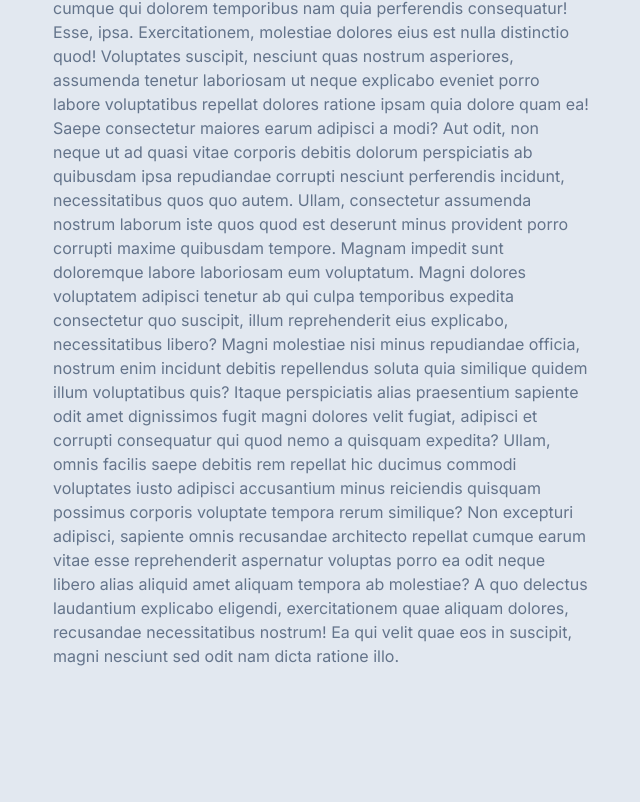
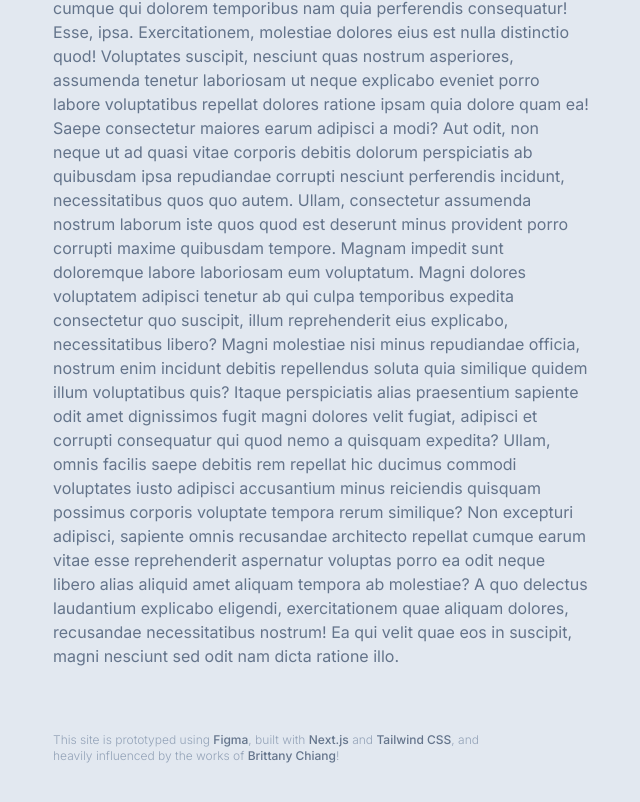
Before and after one commit to hongmei-codes/hongmei-codes.github.io, a Next.js app: page / in a window 1280 px wide. Shown: the part 588-1390 px from the top of the page, without its empty margins (595-1235 px from the left). Built offline with nearby package versions, Linux system fonts and the light colour scheme.

Commit message:
added footer

```diff
--- a/app/components/Content.tsx
+++ b/app/components/Content.tsx
@@ -1,61 +1,55 @@
 export default function Content() {
   return (
-    <main className="py-9 lg:py-24 lg:w-1/2">
     <section id="about" className="mb-16">
       <div className="sticky top-0 z-20 backdrop-blur py-4">
-          <h2 className="dark:text-slate-200 text-slate-600 font-bold">
-            ABOUT
-          </h2>
+        <h2 className="dark:text-slate-200 text-slate-600 font-bold">ABOUT</h2>
       </div>
       <p className="mb-4">
         Lorem ipsum dolor sit amet consectetur adipisicing elit. Consequuntur
         natus ea nulla! Odio consectetur nobis aut officia quis, labore ipsum
         perferendis corporis alias consequuntur accusantium accusamus libero!
         Vitae libero commodi quibusdam facere animi atque accusamus amet illo
-          sapiente explicabo sint placeat aliquam cum laudantium a rerum,
-          dolorem asperiores adipisci. Earum, quis eaque nostrum nulla ut ullam
-          iusto sapiente asperiores maiores ex nesciunt at saepe rerum a
-          obcaecati sunt, voluptate sequi! Magnam temporibus odit, soluta
-          nesciunt maiores, recusandae ipsum quae consequatur nulla, esse odio
-          dolor asperiores voluptatum inventore dolores iure quisquam. Neque
-          laboriosam optio laborum quo iure asperiores modi quas maxime
-          corporis, animi voluptatem nesciunt iusto explicabo sed vero
-          necessitatibus adipisci suscipit, enim fugiat nihil. Voluptate
-          doloremque vero iure odit beatae totam ipsum? Iure animi nulla
-          repudiandae dicta, ipsa placeat vitae at fugit repellendus veritatis
-          tempora nostrum deleniti quo ratione rem optio totam officia dolores,
-          quam ipsam magni est perspiciatis debitis nisi? Explicabo laboriosam
-          neque ea illo facere, molestias praesentium eos quis, dolores libero
-          id cumque qui dolorem temporibus nam quia perferendis consequatur!
-          Esse, ipsa. Exercitationem, molestiae dolores eius est nulla
-          distinctio quod! Voluptates suscipit, nesciunt quas nostrum
-          asperiores, assumenda tenetur laboriosam ut neque explicabo eveniet
-          porro labore voluptatibus repellat dolores ratione ipsam quia dolore
-          quam ea! Saepe consectetur maiores earum adipisci a modi? Aut odit,
-          non neque ut ad quasi vitae corporis debitis dolorum perspiciatis ab
-          quibusdam ipsa repudiandae corrupti nesciunt perferendis incidunt,
+        sapiente explicabo sint placeat aliquam cum laudantium a rerum, dolorem
+        asperiores adipisci. Earum, quis eaque nostrum nulla ut ullam iusto
+        sapiente asperiores maiores ex nesciunt at saepe rerum a obcaecati sunt,
+        voluptate sequi! Magnam temporibus odit, soluta nesciunt maiores,
+        recusandae ipsum quae consequatur nulla, esse odio dolor asperiores
+        voluptatum inventore dolores iure quisquam. Neque laboriosam optio
+        laborum quo iure asperiores modi quas maxime corporis, animi voluptatem
+        nesciunt iusto explicabo sed vero necessitatibus adipisci suscipit, enim
+        fugiat nihil. Voluptate doloremque vero iure odit beatae totam ipsum?
+        Iure animi nulla repudiandae dicta, ipsa placeat vitae at fugit
+        repellendus veritatis tempora nostrum deleniti quo ratione rem optio
+        totam officia dolores, quam ipsam magni est perspiciatis debitis nisi?
+        Explicabo laboriosam neque ea illo facere, molestias praesentium eos
+        quis, dolores libero id cumque qui dolorem temporibus nam quia
+        perferendis consequatur! Esse, ipsa. Exercitationem, molestiae dolores
+        eius est nulla distinctio quod! Voluptates suscipit, nesciunt quas
+        nostrum asperiores, assumenda tenetur laboriosam ut neque explicabo
+        eveniet porro labore voluptatibus repellat dolores ratione ipsam quia
+        dolore quam ea! Saepe consectetur maiores earum adipisci a modi? Aut
+        odit, non neque ut ad quasi vitae corporis debitis dolorum perspiciatis
+        ab quibusdam ipsa repudiandae corrupti nesciunt perferendis incidunt,
         necessitatibus quos quo autem. Ullam, consectetur assumenda nostrum
         laborum iste quos quod est deserunt minus provident porro corrupti
         maxime quibusdam tempore. Magnam impedit sunt doloremque labore
-          laboriosam eum voluptatum. Magni dolores voluptatem adipisci tenetur
-          ab qui culpa temporibus expedita consectetur quo suscipit, illum
+        laboriosam eum voluptatum. Magni dolores voluptatem adipisci tenetur ab
+        qui culpa temporibus expedita consectetur quo suscipit, illum
         reprehenderit eius explicabo, necessitatibus libero? Magni molestiae
         nisi minus repudiandae officia, nostrum enim incidunt debitis
-          repellendus soluta quia similique quidem illum voluptatibus quis?
-          Itaque perspiciatis alias praesentium sapiente odit amet dignissimos
-          fugit magni dolores velit fugiat, adipisci et corrupti consequatur qui
-          quod nemo a quisquam expedita? Ullam, omnis facilis saepe debitis rem
-          repellat hic ducimus commodi voluptates iusto adipisci accusantium
-          minus reiciendis quisquam possimus corporis voluptate tempora rerum
-          similique? Non excepturi adipisci, sapiente omnis recusandae
-          architecto repellat cumque earum vitae esse reprehenderit aspernatur
-          voluptas porro ea odit neque libero alias aliquid amet aliquam tempora
-          ab molestiae? A quo delectus laudantium explicabo eligendi,
-          exercitationem quae aliquam dolores, recusandae necessitatibus
-          nostrum! Ea qui velit quae eos in suscipit, magni nesciunt sed odit
-          nam dicta ratione illo.
+        repellendus soluta quia similique quidem illum voluptatibus quis? Itaque
+        perspiciatis alias praesentium sapiente odit amet dignissimos fugit
+        magni dolores velit fugiat, adipisci et corrupti consequatur qui quod
+        nemo a quisquam expedita? Ullam, omnis facilis saepe debitis rem
+        repellat hic ducimus commodi voluptates iusto adipisci accusantium minus
+        reiciendis quisquam possimus corporis voluptate tempora rerum similique?
+        Non excepturi adipisci, sapiente omnis recusandae architecto repellat
+        cumque earum vitae esse reprehenderit aspernatur voluptas porro ea odit
+        neque libero alias aliquid amet aliquam tempora ab molestiae? A quo
+        delectus laudantium explicabo eligendi, exercitationem quae aliquam
+        dolores, recusandae necessitatibus nostrum! Ea qui velit quae eos in
+        suscipit, magni nesciunt sed odit nam dicta ratione illo.
       </p>
     </section>
-    </main>
   );
 }
--- /dev/null
+++ b/app/components/Footer.tsx
@@ -0,0 +1,41 @@
+export default function Footer() {
+  return (
+    <footer>
+      <p className="max-w-md text-slate-400 dark:text-slate-500 text-xs font-light">
+        This site is prototyped using{" "}
+        <a
+          href="https://www.figma.com/"
+          target="_blank"
+          className="text-slate-500 dark:text-slate-400 font-medium hover:text-primary"
+        >
+          Figma
+        </a>
+        , built with{" "}
+        <a
+          href="https://nextjs.org/"
+          target="_blank"
+          className="text-slate-500 dark:text-slate-400 font-medium hover:text-primary"
+        >
+          Next.js
+        </a>{" "}
+        and{" "}
+        <a
+          href="https://tailwindcss.com/"
+          target="_blank"
+          className="text-slate-500 dark:text-slate-400 font-medium hover:text-primary"
+        >
+          Tailwind CSS
+        </a>
+        , and heavily influenced by the works of{" "}
+        <a
+          href="https://github.com/bchiang7"
+          target="_blank"
+          className="text-slate-500 dark:text-slate-400 font-medium hover:text-primary"
+        >
+          Brittany Chiang
+        </a>
+        !
+      </p>
+    </footer>
+  );
+}
--- a/app/layout.tsx
+++ b/app/layout.tsx
@@ -18,7 +18,7 @@ export default function RootLayout({
   return (
     <html lang="en" suppressHydrationWarning>
       <body
-        className={`${inter.className} dark:bg-slate-900 bg-slate-200 dark:text-slate-400 text-slate-500 selection:bg-primary selection:text-slate-100 dark:selection:text-blue-900`}
+        className={`${inter.className} dark:bg-slate-900 bg-slate-200 dark:text-slate-400 text-slate-500 selection:bg-primary selection:text-slate-100`}
       >
         <Providers attribute="class" defaultTheme="system" enableSystem>
           {children}
--- a/app/page.tsx
+++ b/app/page.tsx
@@ -1,12 +1,16 @@
 import Header from "./components/Header";
 import Content from "./components/Content";
+import Footer from "./components/Footer";
 
 export default function Home() {
   return (
     <div className="min-h-screen max-w-screen-xl mx-auto lg:px-24 md:px-24 px-10 py-0">
       <div className="lg:flex lg:justify-between lg:gap-4">
         <Header />
-        <Content />
+        <main className="py-9 lg:py-24 lg:w-1/2">
+          <Content />
+          <Footer />
+        </main>
       </div>
     </div>
   );
```
Lines whose indentation alone changed are shown as unchanged.
